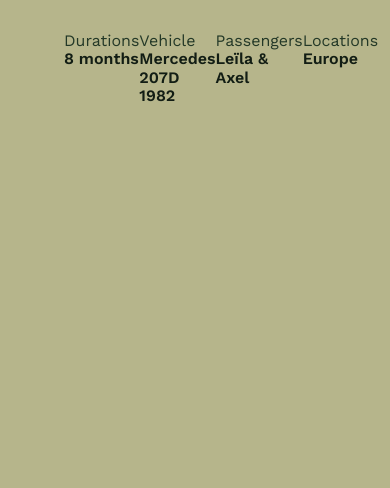
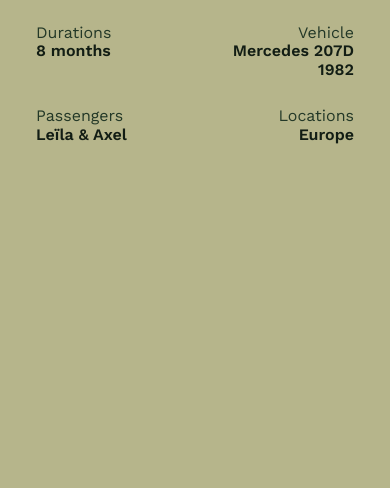
Before and after one commit to axel-paillaud/travel-life, a website built with Vite: page index.html in a window 390 px wide. Shown: the top 488 px of the page. Built offline with nearby package versions, Linux system fonts and the light colour scheme.

Commit message:
make the top header responsive

```diff
--- a/index.html
+++ b/index.html
@@ -12,19 +12,19 @@
       <!-- Header -->
       <header>
         <ul class="header-container">
-          <li class="header-block">
+          <li class="header-block hb-1">
             <span class="header-subtext">Durations</span>
             <span class="header-text">8 months</span>
           </li>
-          <li class="header-block">
+          <li class="header-block hb-2">
             <span class="header-subtext">Vehicle</span>
             <span class="header-text">Mercedes 207D 1982</span>
           </li>
-          <li class="header-block">
+          <li class="header-block hb-3">
             <span class="header-subtext">Passengers</span>
             <span class="header-text">Leïla & Axel</span>
           </li>
-          <li class="header-block">
+          <li class="header-block hb-4">
             <span class="header-subtext">Locations</span>
             <span class="header-text">Europe</span>
           </li>
--- a/js/Components/header/header.css
+++ b/js/Components/header/header.css
@@ -3,6 +3,7 @@
     display: flex;
     justify-content: space-between;
     padding: 32px 64px 0 64px;
+    white-space: nowrap;
 }
 
 .header-block {
@@ -21,3 +22,32 @@
     font-size: 16px;
     font-weight: 600;
 }
+
+@media screen and (width <= 640px) {
+    .header-container {
+        flex-wrap: wrap;
+        padding: 24px 36px 0 36px;
+    }
+
+    .header-block {
+        flex-basis: 50%;
+    }
+
+    .hb-1 {
+        margin-bottom: 28px;
+    }
+
+    .hb-2 {
+        align-items: end;
+        align-items: flex-end;
+        white-space: wrap;
+        text-align: right;
+        margin-bottom: 28px;
+    }
+
+    .hb-4 {
+        align-items: end;
+        align-items: flex-end;
+        text-align: right;
+    }
+}
```
